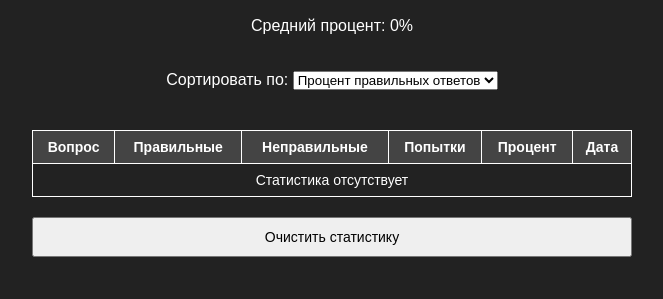
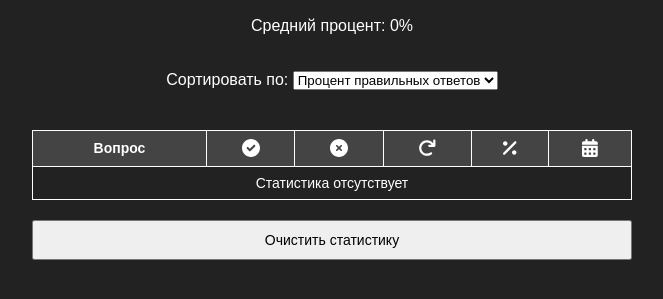
Before and after one commit to AlterEgoDevel/History-of-Phisics, a plain HTML site: page stats.html in a window 1280 px wide. Shown: the part 89-388 px from the top of the page, without its empty margins (308-971 px from the left). Drawn offline with nearby package versions, Linux system fonts and the light colour scheme.

Commit message:
Update stats.html

```diff
--- a/stats.html
+++ b/stats.html
@@ -16,15 +16,9 @@
         .green { background: #2ecc71; }
         .yellow { background: #f1c40f; }
         .red { background: #e74c3c; }
-        .clear-button { margin-top: 20px; padding: 10px; font-size: 14px; cursor: pointer; width: 100%; }
+        .clear-button { margin-top: 20px; margin-bottom: 80px; padding: 10px; font-size: 14px; cursor: pointer; width: 100%; }
         .chart-container { width: 100%; max-width: 100%; overflow-x: auto; }
-        @media (max-width: 768px) {
-            th.mobile-hide, td.mobile-hide { display: none; }
-            th.mobile-icon, td.mobile-icon { display: table-cell; font-size: 18px; }
-        }
-        @media (min-width: 769px) {
-            th.mobile-icon, td.mobile-icon { display: none; }
-        }
+        .icon { font-size: 18px; }
     </style>
 </head>
 <body>
@@ -42,16 +36,11 @@
             <thead>
                 <tr>
                     <th>Вопрос</th>
-                    <th class="mobile-hide">Правильные</th>
-                    <th class="mobile-hide">Неправильные</th>
-                    <th class="mobile-hide">Попытки</th>
-                    <th class="mobile-hide">Процент</th>
-                    <th class="mobile-hide">Дата</th>
-                    <th class="mobile-icon"><i class="fas fa-check-circle"></i></th>
-                    <th class="mobile-icon"><i class="fas fa-times-circle"></i></th>
-                    <th class="mobile-icon"><i class="fas fa-redo"></i></th>
-                    <th class="mobile-icon"><i class="fas fa-percentage"></i></th>
-                    <th class="mobile-icon"><i class="fas fa-calendar-alt"></i></th>
+                    <th><i class="fas fa-check-circle icon"></i></th>
+                    <th><i class="fas fa-times-circle icon"></i></th>
+                    <th><i class="fas fa-redo icon"></i></th>
+                    <th><i class="fas fa-percentage icon"></i></th>
+                    <th><i class="fas fa-calendar-alt icon"></i></th>
                 </tr>
             </thead>
             <tbody id="stats-table"></tbody>
```
